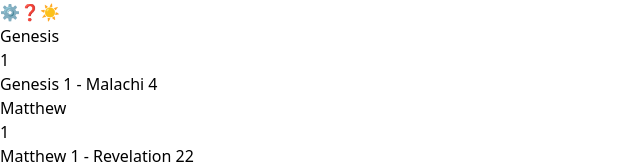
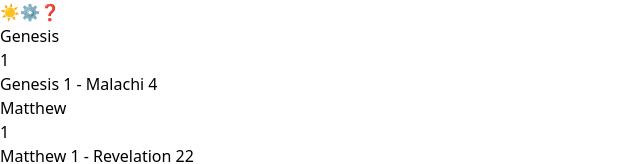
Before and after one commit to Log0ns/ScripturePlan, a React (Vite) app: page / in a window 1280 px wide. Shown: the top 164 px of the page, without its empty margins (0-640 px from the left). Built offline with nearby package versions, Linux system fonts and the light colour scheme.

Commit message:
Update ScripturePlan.tsx

```diff
--- a/src/ScripturePlan.tsx
+++ b/src/ScripturePlan.tsx
@@ -417,18 +417,6 @@ export default function ScriptureReader() {
           <div className="w-full max-w-md">
             {/* ⚙️ and ❓ buttons fixed to bottom-right */}
             <div className="fixed bottom-6 right-6 flex flex-col space-y-3 z-30">
-              <button
-                className="bg-gray-200 text-gray-800 px-3 py-1 rounded-lg shadow hover:bg-gray-300"
-                onClick={() => setShowGlobalSettings(true)}
-              >
-                ⚙️
-              </button>
-              <button
-                className="bg-gray-200 text-gray-800 px-3 py-1 rounded-lg shadow hover:bg-gray-300"
-                onClick={() => setShowQuestions(true)}
-              >
-                ❓
-              </button>
               {/* Sun Reset Button */}
               <button
                 onClick={() => {
@@ -442,6 +430,18 @@ export default function ScriptureReader() {
                 title="Reset today's readings"
               >
                 ☀️
+              </button>
+              <button
+                className="bg-gray-200 text-gray-800 px-3 py-1 rounded-lg shadow hover:bg-gray-300"
+                onClick={() => setShowGlobalSettings(true)}
+              >
+                ⚙️
+              </button>
+              <button
+                className="bg-gray-200 text-gray-800 px-3 py-1 rounded-lg shadow hover:bg-gray-300"
+                onClick={() => setShowQuestions(true)}
+              >
+                ❓
               </button>
             </div>
 
```
